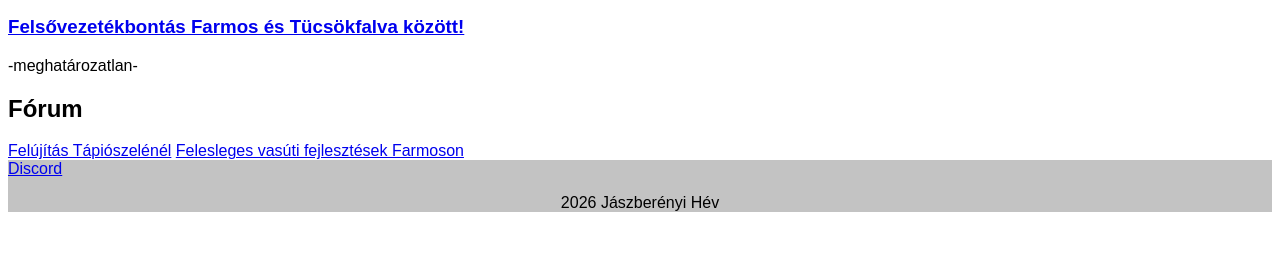
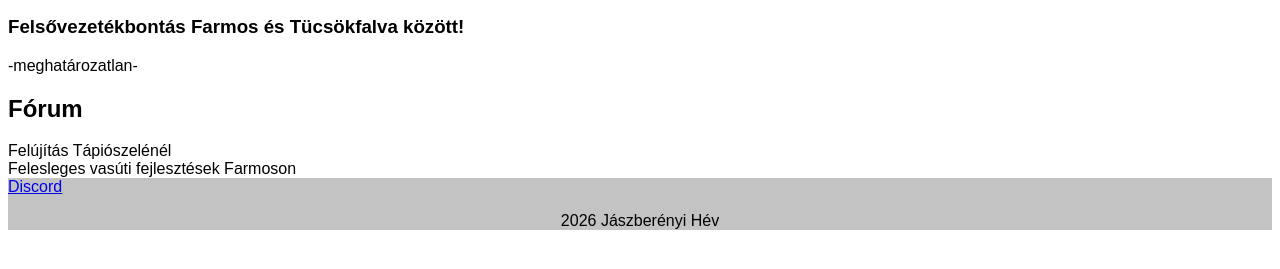
Before and after one commit to jbhev/main, a plain HTML site: page hevinform.html in a window 1280 px wide. Shown: the part 235-504 px from the top of the page. Drawn offline with Linux system fonts and the light colour scheme.

Commit message:
Update style.css

```diff
--- a/style.css
+++ b/style.css
@@ -21,7 +21,8 @@ nav a{
 nav a:hover{
 	background-color: #4A4A4A;
 }
-h2 a{
+h2 a, h3 a, #forum a{
+	display: block;
 	text-decoration: none;
 	color: #000000;
 }
```
